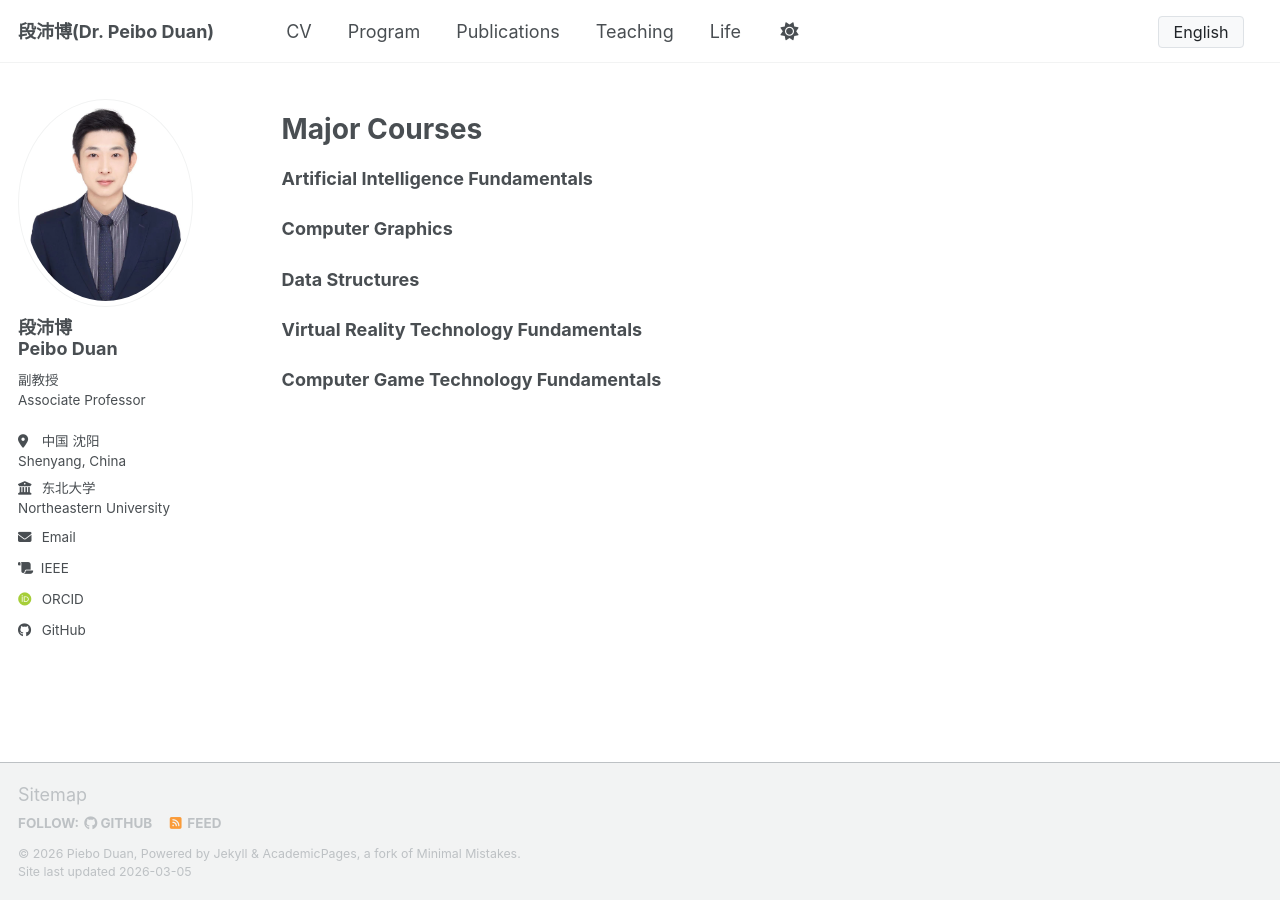
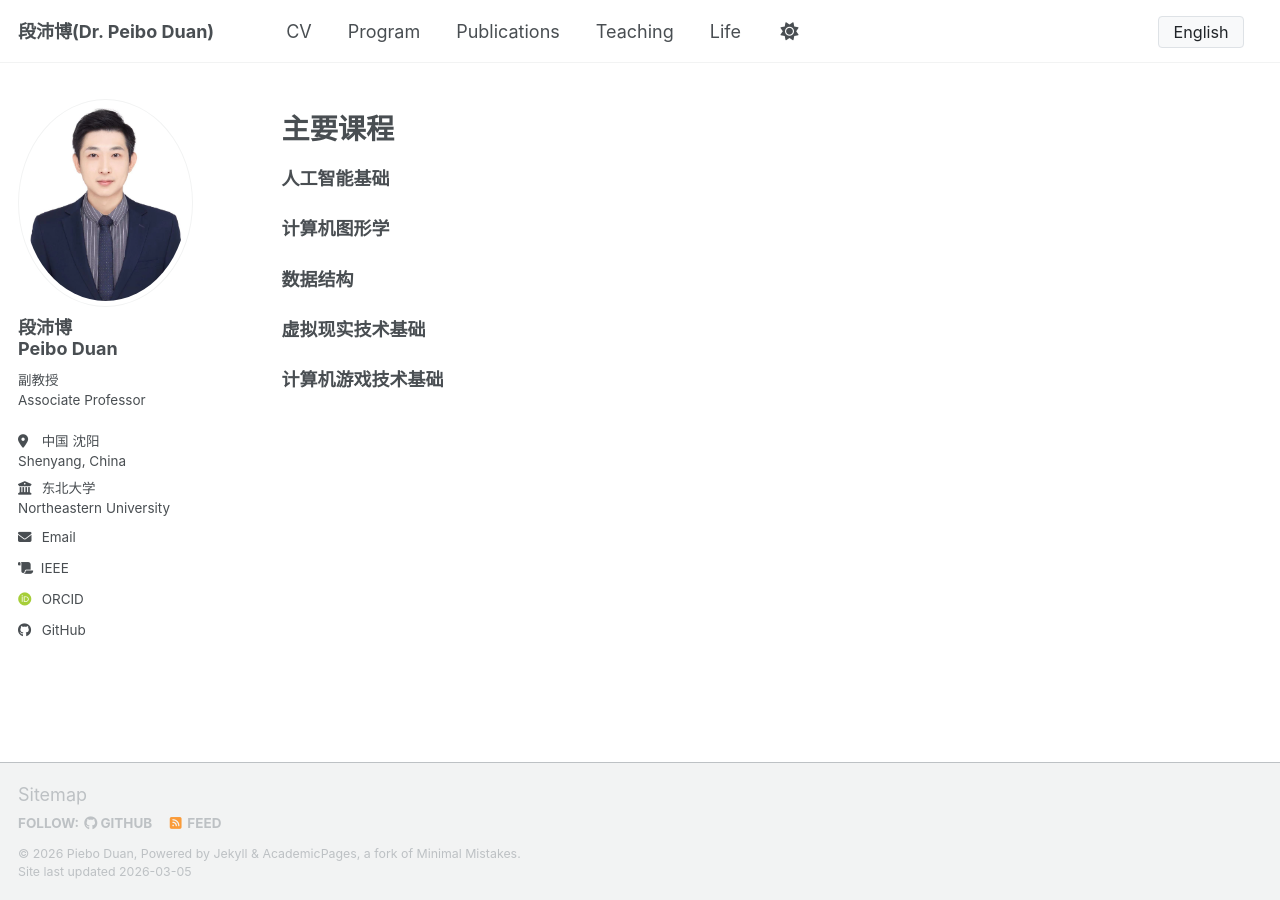
Before and after one commit to aurora76/peiboduan, a Jekyll site: the page built from _pages/teaching-cn.md, in a window 1280 px wide. Built offline with Jekyll 4.4.1, drawn with Linux system fonts in a browser that asks for light colours; some web fonts are replaced; a script bundle is joined from its source files by our own code; library files that are not in the unit come from our copies.

Commit message:
Update teaching-cn.md

```diff
--- a/_pages/teaching-cn.md
+++ b/_pages/teaching-cn.md
@@ -10,15 +10,15 @@ redirect_from:
 
 {% include base_path %}
 
-Major Courses
+主要课程
 ======
 
-**Artificial Intelligence Fundamentals**
+**人工智能基础**
 
-**Computer Graphics**
+**计算机图形学**
 
-**Data Structures**
+**数据结构**
 
-**Virtual Reality Technology Fundamentals**
+**虚拟现实技术基础**
 
-**Computer Game Technology Fundamentals**
+**计算机游戏技术基础**
```
